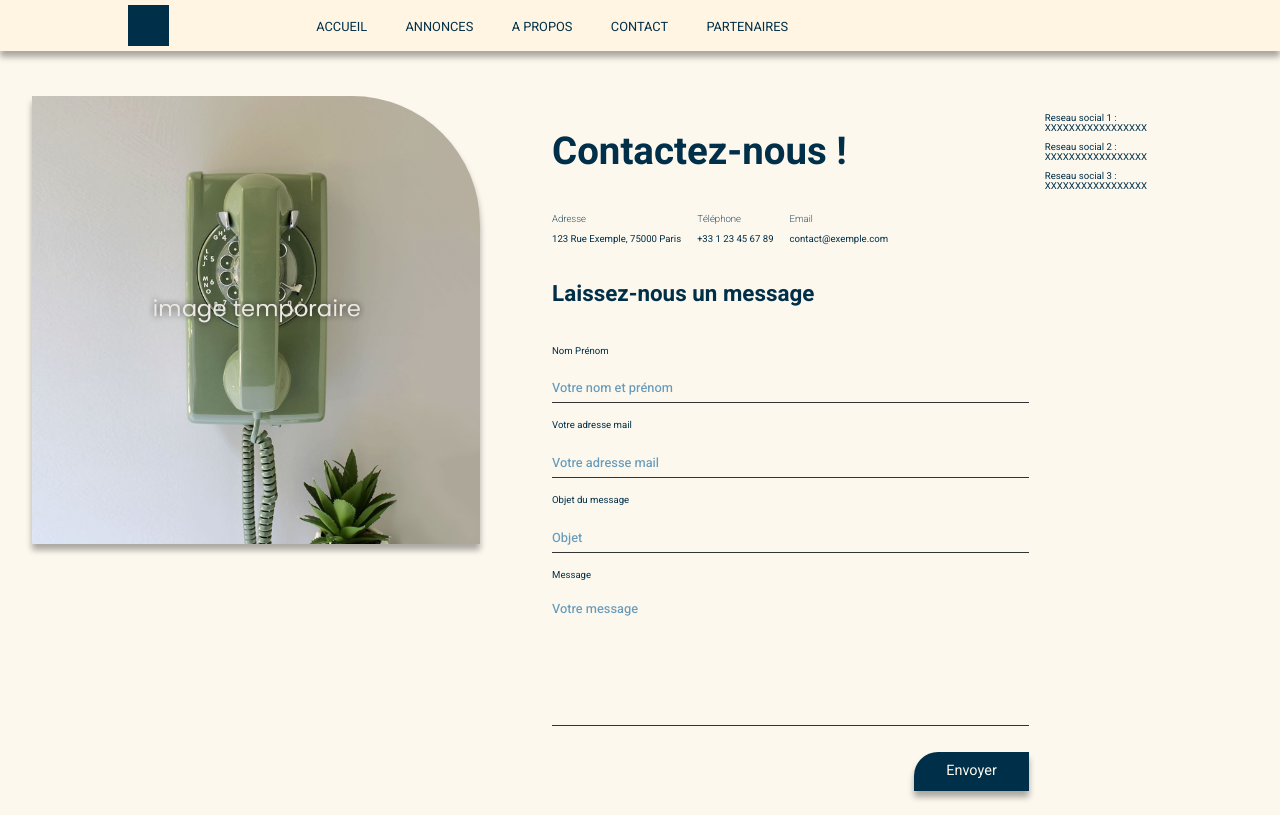
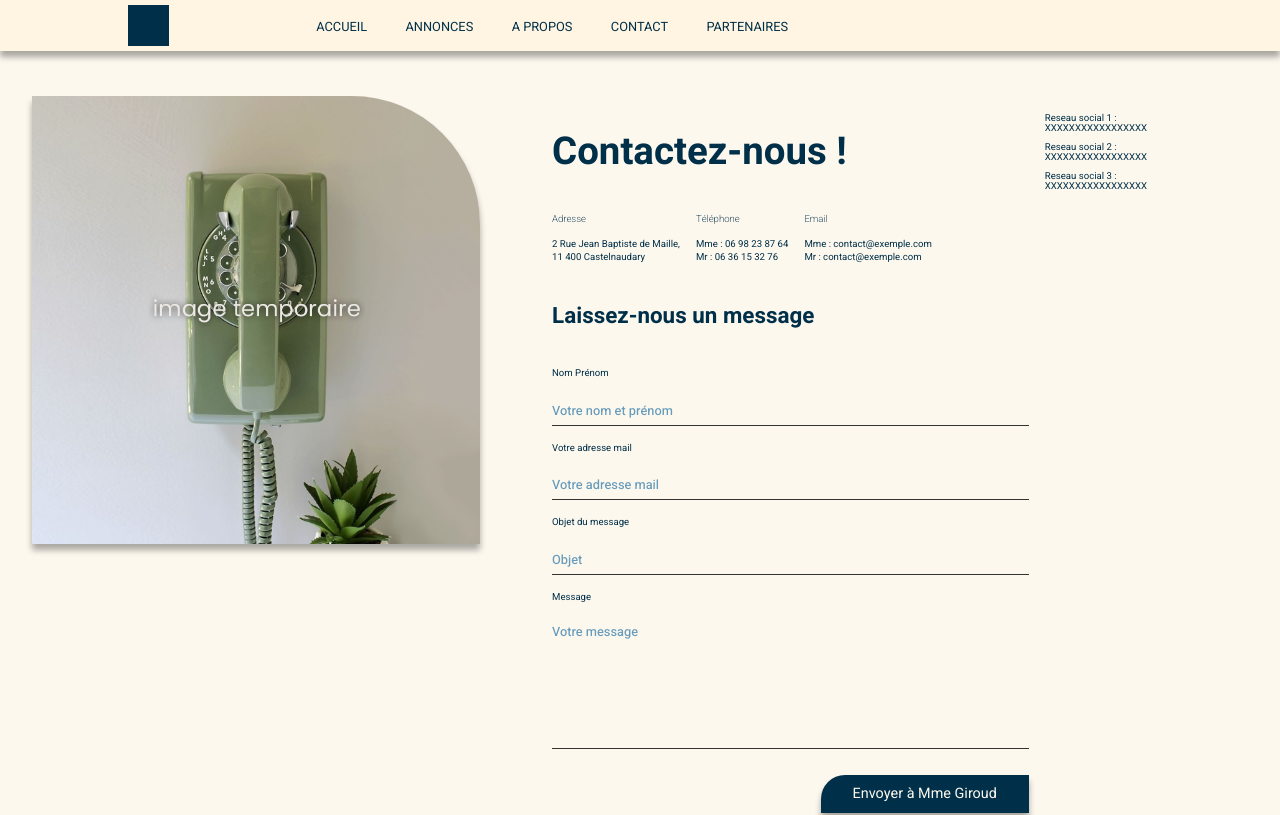
Before and after one commit to devStr0ke/spot-hotel, a Next.js app: page /contact in a window 1280 px wide. Shown: the top 815 px of the page. Built offline with nearby package versions, Linux system fonts and the light colour scheme.

Commit message:
Ajout double posibilité d'envoie ( submit + info contact )

```diff
--- a/src/components/ContactForm/ContactForm.module.css
+++ b/src/components/ContactForm/ContactForm.module.css
@@ -197,8 +197,8 @@
       background-color: var(--grey005);
       border: none;
       padding: 2vh 4vw;
-      margin-top: 2vh;
-      margin-bottom: 2vh;
+      margin-top: 1vh;
+      margin-bottom: 0.5vh;
       cursor: pointer;
       width: 100%;
       text-align: center;
@@ -355,7 +355,7 @@
       font-size: 0.75vw;
       font-family: "Heebo", sans-serif;
       font-weight: 400;
-      line-height: 0.25vw;
+      line-height: 1vw;
     }
 
     .inputTitle {
@@ -456,6 +456,7 @@
       line-height: 1.125vw;
       cursor: pointer;
       margin-top: 2vh;
+
       align-self: flex-end;
       border-radius: 3vh 0 0 0;
       box-shadow: var(--shadow);
--- a/src/components/ContactForm/ContactForm.tsx
+++ b/src/components/ContactForm/ContactForm.tsx
@@ -18,15 +18,19 @@ export default function ContactForm() {
         <div className={styles.infoBlocks}>
           <div className={styles.infoBlock}>
             <p className={styles.infoTitle}>Adresse</p>
-            <p className={styles.infoContent}>123 Rue Exemple, 75000 Paris</p>
+            <p className={styles.infoContent}>2 Rue Jean Baptiste de Maille,<br/>11 400 Castelnaudary</p>
           </div>
           <div className={styles.infoBlock}>
             <p className={styles.infoTitle}>Téléphone</p>
-            <p className={styles.infoContent}>+33 1 23 45 67 89</p>
+            <p className={styles.infoContent}>Mme : 06 98 23 87 64</p>
+            <p className={styles.infoContent}>Mr : 06 36 15 32 76</p>
+
           </div>
           <div className={styles.infoBlock}>
             <p className={styles.infoTitle}>Email</p>
-            <p className={styles.infoContent}>contact@exemple.com</p>
+            <p className={styles.infoContent}>Mme : contact@exemple.com</p>
+            <p className={styles.infoContent}>Mr : contact@exemple.com</p>
+
           </div>
         </div>
 
@@ -45,7 +49,8 @@ export default function ContactForm() {
           <p>Message</p>
           <textarea className={styles.messageBox} placeholder="Votre message" required />
 
-          <button type="submit" className={styles.submitButton}>Envoyer</button>
+          <button type="submit" className={styles.submitButton}>Envoyer à Mme Giroud</button>
+          <button type="submit" className={styles.submitButton}>Envoyer à Mr Deniaux  </button>
         </form>
       </div>
 
```
